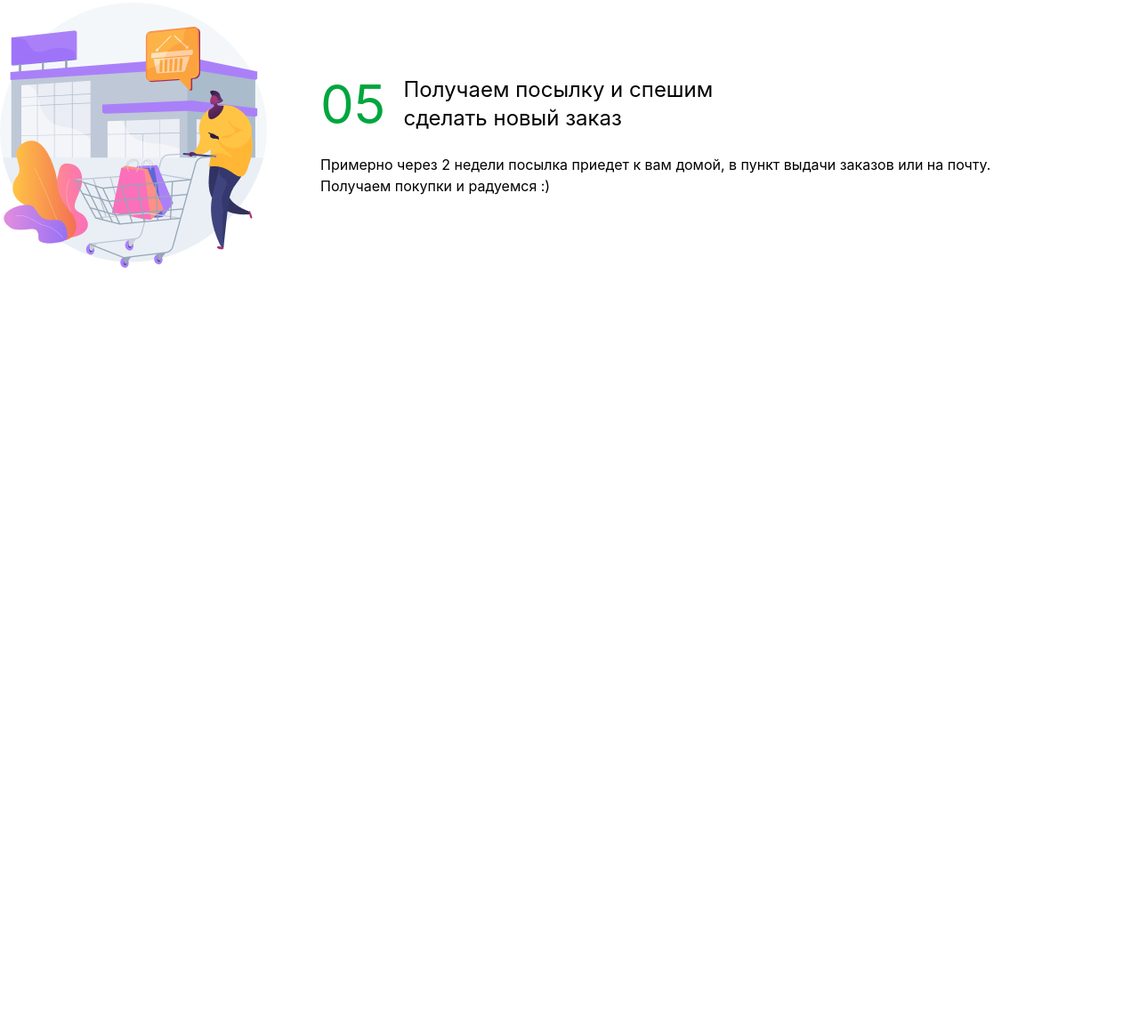
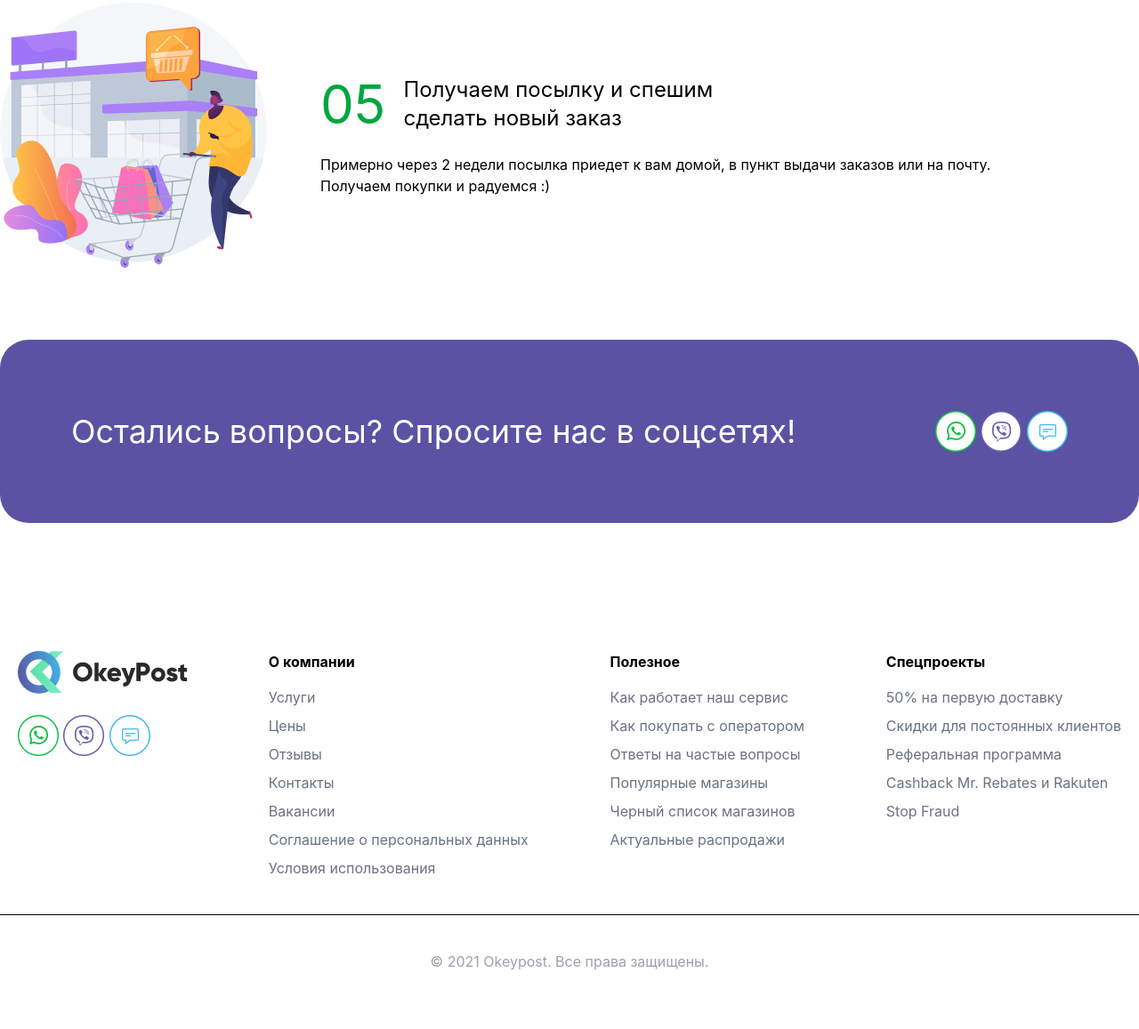
Before and after one commit to shokirovsh01/hw14, a website: page src/page2.html in a window 1280 px wide. Shown: the part 2365-3522 px from the top of the page at 89% size. Before the commit the page ends 2667 px from the top, so only its background shows below. Drawn offline with nearby package versions, Linux system fonts and the light colour scheme; files that its build step writes are made by us from their sources.

Commit message:
section13

```diff
--- a/src/page2.html
+++ b/src/page2.html
@@ -162,6 +162,72 @@
 
 </section>
 
+<!-- section 13 -->
+
+<section class="bg-[#5B52A3] max-w-325 m-auto justify-between mt-20 rounded-4xl p-20 flex flex-col lg:flex-row gap-10 items-center">
+<h2 class="text-4xl text-white">Остались вопросы? Спросите нас в соцсетях!</h2>
+<img src="./img/Соцсети.png" alt="">
+</section>
+
+
+<footer class="max-w-325 mx-auto py-16 mt-20 ">
+  <div class="flex justify-between flex-col lg:flex-row gap-10 lg:gap-0 px-5">
+
+    <div>
+      <img src="./img/Лого.png" alt="">
+<br>
+      <div class="">
+       <img src="./img/Соцсети.png" alt="">
+      </div>
+    </div>
+
+    <div>
+      <h3 class="font-bold mb-4">О компании</h3>
+
+      <ul class="space-y-2 text-gray-500">
+        <li>Услуги</li>
+        <li>Цены</li>
+        <li>Отзывы</li>
+        <li>Контакты</li>
+        <li>Вакансии</li>
+        <li>Соглашение о персональных данных</li>
+        <li>Условия использования</li>
+      </ul>
+    </div>
+
+    <div>
+      <h3 class="font-bold mb-4">Полезное</h3>
+
+      <ul class="space-y-2 text-gray-500">
+        <li>Как работает наш сервис</li>
+        <li>Как покупать с оператором</li>
+        <li>Ответы на частые вопросы</li>
+        <li>Популярные магазины</li>
+        <li>Черный список магазинов</li>
+        <li>Актуальные распродажи</li>
+      </ul>
+    </div>
+
+    <div>
+      <h3 class="font-bold mb-4">Спецпроекты</h3>
+
+      <ul class="space-y-2 text-gray-500">
+        <li>50% на первую доставку</li>
+        <li>Скидки для постоянных клиентов</li>
+        <li>Реферальная программа</li>
+        <li>Cashback Mr. Rebates и Rakuten</li>
+        <li>Stop Fraud</li>
+      </ul>
+    </div>
+
+  </div>
+
+  <hr class="my-10">
+
+  <p class="text-center text-gray-400">
+    © 2021 Okeypost. Все права защищены.
+  </p>
+</footer>
 
 </body>
 </html>
```
